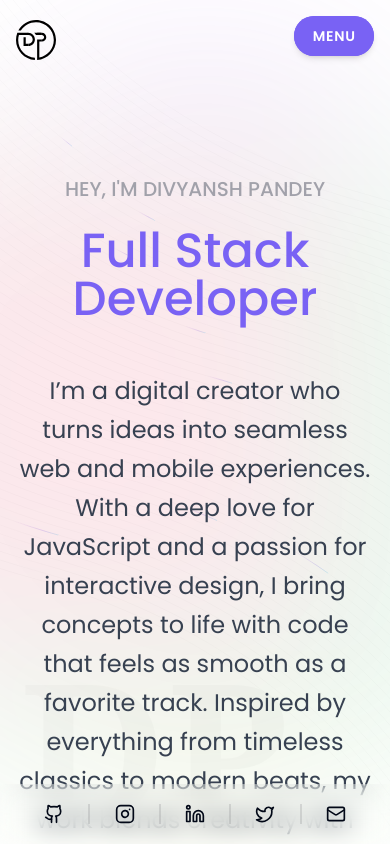
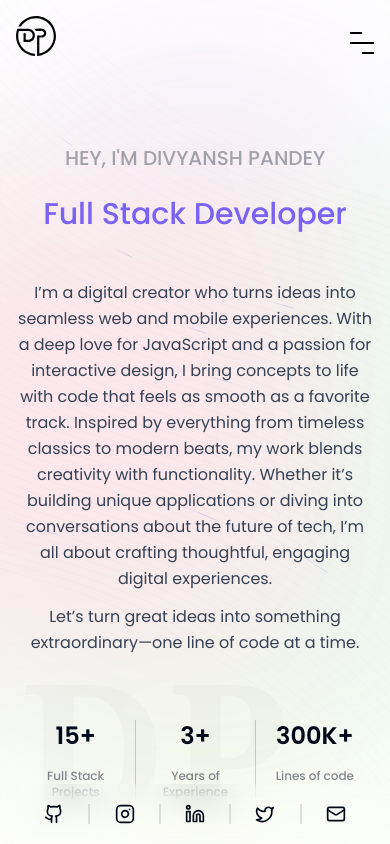
Before and after one commit to inevitableDivu/portfolio, a Next.js app: page / in a window 390 px wide. Built offline with nearby package versions, Linux system fonts and the light colour scheme.

Commit message:
Feat: update layout and styles across components; add MenuIcon for improved navigation

```diff
--- /dev/null
+++ b/assets/menu.tsx
@@ -0,0 +1,30 @@
+import { cn } from "@/lib/utils";
+import React from "react";
+
+interface IMenuIconProps extends React.SVGProps<SVGSVGElement> {
+	isOpen?: boolean;
+}
+
+function MenuIcon(props: IMenuIconProps) {
+	return (
+		<div className="h-full flex flex-col gap-2">
+			<div
+				className={cn("h-0.5 w-3 bg-black transition-all duration-300 delay-150", {
+					"rotate-45 translate-y-1.5 translate-x-0.5 bg-white": props.isOpen,
+				})}
+			/>
+			<div
+				className={cn("h-0.5 w-6 bg-black transition-all duration-300 delay-150", {
+					"-rotate-45 bg-white": props.isOpen,
+				})}
+			/>
+			<div
+				className={cn("h-0.5 w-3 bg-black self-end transition-all duration-300 delay-150", {
+					"rotate-45 -translate-y-1.5 -translate-x-0.5 bg-white": props.isOpen,
+				})}
+			/>
+		</div>
+	);
+}
+
+export default MenuIcon;
--- a/components/animation-wrapper.tsx
+++ b/components/animation-wrapper.tsx
@@ -67,7 +67,7 @@ function Wrapper({ children }: React.PropsWithChildren) {
 	}, [dimensions.height, dimensions.width]);
 
 	return (
-		<div className="flex-1 max-w-2xl sm:max-w-xl md:max-w-2xl lg:max-w-none mx-auto my-12 md:my-0 flex flex-col z-20 pb-20 sm:pb-0 text-center">
+		<div className="flex-1 max-w-2xl sm:max-w-xl md:max-w-2xl lg:max-w-5xl xl:max-w-none mx-auto my-12 md:my-0 flex flex-col z-20 pb-20 sm:pb-0 text-center">
 			<motion.p
 				className="fixed inset-0 text-white flex items-center justify-center z-[999999] text-xl lg:text-3xl font-semibold"
 				{...anim(text)}
--- a/components/background-beams.tsx
+++ b/components/background-beams.tsx
@@ -142,7 +142,7 @@ export default function BackgroundBeams({ className }: { className?: string }) {
 				<div className="h-[36rem] aspect-square bg-green-500 dark:bg-green-400 -left-20 bottom-24 absolute blur-3xl" />
 				<div className="h-[30rem] aspect-square bg-rose-600 dark:bg-rose-400 right-16 md:right-[calc(30vw)] top-[calc(20vh)] absolute blur-3xl" />
 			</div>
-			<div className="absolute bottom-0 md:bottom-5 left-5 text-[12rem] md:text-[16rem] xl:text-[24rem] font-bold text-black/[2%] dark:text-white/[1%] leading-none">
+			<div className="absolute bottom-0 md:bottom-5 left-5 text-[12rem] md:text-[16rem] xl:text-[24rem] font-bold text-black/[2%] dark:text-white/[1%] leading-none select-none">
 				<span className="uppercase font-serif">DP</span>
 			</div>
 		</div>
--- a/components/footer.tsx
+++ b/components/footer.tsx
@@ -3,7 +3,7 @@ import SocialButtons from "./social.button";
 
 function Footer() {
 	return (
-		<div className="flex items-center justify-center mt-10 pb-10">
+		<div className="flex items-center justify-center sm:mt-10 sm:pb-10">
 			<SocialButtons />
 		</div>
 	);
--- a/components/link.tsx
+++ b/components/link.tsx
@@ -36,7 +36,7 @@ function CustomLink({
 				<span
 					id="cardHover"
 					className={cn(
-						"text-xs xl:text-sm relative group text-slate-600 dark:text-slate-300",
+						"text-sm relative group text-slate-600 dark:text-slate-300",
 						className
 					)}
 				>
--- a/components/navbar.tsx
+++ b/components/navbar.tsx
@@ -4,13 +4,14 @@ import Logo from "@/assets/logo";
 import { useDimensions } from "@/hooks";
 import { cn } from "@/lib/utils";
 import { AnimatePresence, color, motion, useCycle } from "framer-motion";
-import { MenuIcon, MoonIcon, SunIcon } from "lucide-react";
+import { MoonIcon, SunIcon } from "lucide-react";
 import Link from "next/link";
 import { usePathname } from "next/navigation";
 import { useEffect, useRef } from "react";
 import CustomLink from "./link";
 import { useRouter } from "next/router";
 import { useTheme } from "./context/theme.provider";
+import MenuIcon from "@/assets/menu";
 
 export type Routes = "home" | "about" | "projects" | "resume" | "contact";
 
@@ -144,7 +145,7 @@ const sidebar = {
 
 export const Sidebar = () => {
 	const [isOpen, toggleOpen] = useCycle(false, true);
-	const { height, width } = useDimensions();
+	const { width } = useDimensions();
 	const router = useRouter();
 
 	useEffect(() => {
@@ -172,93 +173,41 @@ export const Sidebar = () => {
 
 	return (
 		<>
-			<div className="relative z-[99]">
-				<motion.div
-					variants={sidebar}
-					custom={{ height, width }}
-					animate={isOpen ? "open" : "closed"}
-					className="absolute bg-theme-purple dark:bg-theme-purple z-0 rounded-3xl select-none shadow-md"
+			<div className="relative z-50">
+				<button
+					onClick={() => toggleOpen()}
+					className={
+						"rounded-full h-6 aspect-square text-sm font-semibold uppercase tracking-wider z-[99] select-none relative"
+					}
 				>
-					<AnimatePresence>
-						{isOpen && (
-							<div className="px-10 pt-20 pb-8 flex flex-col gap-8 justify-between h-full">
-								<div className="flex flex-col gap-8 ">
-									{Object.values(navigation).map((nav, index) => (
-										<Link
-											href={nav.href}
-											key={nav.href}
-											style={{
-												perspective: "90px",
-												perspectiveOrigin: "top",
-											}}
-											passHref
-										>
-											<motion.div
-												initial={{ opacity: 0, rotateX: 45 }}
-												animate={{
-													opacity: 1,
-													rotateX: 0,
-													transition: {
-														delay: 0.5 + index * 0.1,
-													},
-												}}
-												exit={{
-													opacity: 0,
-												}}
-												className="text-3xl text-white font-semibold"
-											>
-												{nav.name}
-											</motion.div>
-										</Link>
-									))}
-								</div>
-								<motion.div
-									initial={{ opacity: 0 }}
-									animate={{
-										opacity: 1,
-										transition: {
-											delay: 0.75,
-										},
-									}}
-									exit={{ opacity: 0 }}
-									className=""
-								>
-									<ThemeButton color="text-white" />
-								</motion.div>
-							</div>
-						)}
-					</AnimatePresence>
-				</motion.div>
-				<MenuToggle toggle={() => toggleOpen()} {...{ isOpen }} />
+					<MenuIcon isOpen={isOpen} />
+				</button>
+
+				<div
+					className={cn(
+						"fixed inset-0 overflow-hidden flex flex-col transition-all visible",
+						{
+							"delay-700 none invisible": !isOpen,
+						}
+					)}
+				>
+					{new Array(4).fill(0).map((_, index) => (
+						<motion.div
+							key={index}
+							animate={{
+								translateX: isOpen ? 0 : -window.innerWidth,
+							}}
+							transition={{
+								type: "tween",
+								delay: index * 0.15,
+							}}
+							className="flex-[0.25] bg-slate-900"
+						></motion.div>
+					))}
+				</div>
 			</div>
 		</>
 	);
 };
 
-export const MenuToggle = ({ toggle, isOpen }: { toggle: () => void; isOpen: boolean }) => (
-	<button
-		onClick={toggle}
-		className="overflow-hidden h-10 rounded-full text-sm font-semibold uppercase tracking-wider z-[99] select-none"
-	>
-		<motion.p
-			animate={{ translateY: isOpen ? "-100%" : "0%" }}
-			transition={{ type: "tween" }}
-			className="h-full flex items-center justify-center px-4 bg-theme-purple dark:bg-slate-100 text-white dark:text-slate-900"
-		>
-			Menu
-		</motion.p>
-		<motion.p
-			animate={{
-				translateY: isOpen ? "-100%" : "0%",
-				rotateX: !isOpen ? 70 : 0,
-				top: !isOpen ? "-50%" : "0%",
-			}}
-			transition={{ type: "tween" }}
-			className="h-full flex items-center justify-center px-4 bg-white dark:bg-slate-900 text-theme-purple dark:text-slate-200"
-		>
-			Close
-		</motion.p>
-	</button>
-);
-
 export default Navbar;
--- a/constants/data.ts
+++ b/constants/data.ts
@@ -29,7 +29,7 @@ type SiteStyle = {
 	cursor: boolean;
 };
 
-const backgroundsArr: SiteStyle["background"][] = ["beam", "boxes", "none"];
+export const backgroundsArr: SiteStyle["background"][] = ["beam", "boxes", "none"];
 
 export const styles: SiteStyle = {
 	background: "beam",
--- a/hooks/useDimensions.tsx
+++ b/hooks/useDimensions.tsx
@@ -14,7 +14,7 @@ export const useDimensions = () => {
 		const resize = () => {
 			setDimensions({ width: window.innerWidth, height: window.innerHeight });
 		};
-		window.addEventListener("resize", resize);
+		window.addEventListener("resize", throttle(resize, 200));
 		resize();
 
 		return () => window.removeEventListener("resize", resize);
@@ -22,3 +22,14 @@ export const useDimensions = () => {
 
 	return dimensions;
 };
+
+function throttle<T extends Function>(func: T, delay: number) {
+	let lastCall = 0;
+	return function (this: any, ...args: any[]) {
+		const now = Date.now();
+		if (now - lastCall >= delay) {
+			lastCall = now;
+			func.apply(this, args);
+		}
+	};
+}
--- a/pages/index.tsx
+++ b/pages/index.tsx
@@ -1,58 +1,56 @@
 import Wrapper from "@/components/animation-wrapper";
-import Heading from "@/components/heading";
-import CustomLink from "@/components/link";
 import { beamStyle, profile, user } from "@/constants/data";
-import { ABOUT_FORMAT_CONSTANTS, formatText } from "@/lib/markdown";
+import { formatText } from "@/lib/markdown";
 import { cn } from "@/lib/utils";
-import { ArrowUp } from "lucide-react";
+
+const AboutRenderer = (props: { text: React.ReactNode }) => {
+	return (
+		<p
+			className={cn(
+				"dark:font-normal text-base md:text-lg lg:text-xl xl:text-2xl leading-relaxed text-gray-700",
+				beamStyle
+			)}
+		>
+			{props.text}
+		</p>
+	);
+};
+
+const StatRenderer = (props: { title: number | string; description: string }) => {
+	return (
+		<div className="px-4 md:px-16 flex flex-col gap-4">
+			<div className="text-2xl md:text-4xl font-semibold">{props.title}+</div>
+			<div className="text-[#0F172A]/50 text-xs font-medium md:font-normal md:text-base">
+				{props.description}
+			</div>
+		</div>
+	);
+};
 
 function Home() {
 	return (
 		<Wrapper>
-			<div className="text-xl uppercase text-zinc-400 font-medium mt-16">
+			<div className="text-xl uppercase text-zinc-400 font-medium mt-10 sm:mt-16">
 				Hey, I&apos;m {user.name}
 			</div>
-			<div className="text-theme-purple text-5xl font-medium mt-6 mb-12">
+			<div className="text-theme-purple  text-3xl lg:text-5xl font-medium mt-6 mb-12">
 				Full Stack Developer
 			</div>
 			<div className="space-y-3 flex flex-col">
 				{Array.isArray(profile.about) ? (
-					profile.about.map((para, index) => (
-						<p
-							key={index}
-							className={cn(
-								"dark:font-normal text-2xl leading-relaxed text-gray-700",
-								beamStyle
-							)}
-						>
-							{para}
-						</p>
+					profile.about.map((item, index) => (
+						<AboutRenderer key={index} text={String(item)} />
 					))
 				) : (
-					<p
-						className={cn(
-							"dark:font-normal text-2xl leading-relaxed text-gray-700",
-							beamStyle
-						)}
-					>
-						{formatText(String(profile.about))}
-					</p>
+					<AboutRenderer text={formatText(String(profile.about))} />
 				)}
 			</div>
-			<div className="flex-1 my-16 flex items-center justify-center">
+
+			<div className="flex-1 mb-0 my-16 flex items-center justify-center">
 				<div className="grid grid-cols-3 divide-x-[0.5px] divide-[#0F172A]/20">
-					<div className="px-16 flex flex-col gap-4">
-						<div className="text-4xl font-semibold">15+</div>
-						<div className="text-[#0F172A]/50">Full Stack Projects</div>
-					</div>
-					<div className="px-20 flex flex-col gap-4">
-						<div className="text-4xl font-semibold">3+</div>
-						<div className="text-[#0F172A]/50">Years of Experience</div>
-					</div>
-					<div className="px-20 flex flex-col gap-4">
-						<div className="text-4xl font-semibold">10+</div>
-						<div className="text-[#0F172A]/50">Mobile Apps</div>
-					</div>
+					<StatRenderer title={15} description="Full Stack Projects" />
+					<StatRenderer title={3} description="Years of Experience" />
+					<StatRenderer title={"300K"} description="Lines of code" />
 				</div>
 			</div>
 		</Wrapper>
--- a/tailwind.config.ts
+++ b/tailwind.config.ts
@@ -9,6 +9,7 @@ const config = {
 		"./constants/**/*.{ts,tsx}",
 		"./app/**/*.{ts,tsx}",
 		"./src/**/*.{ts,tsx}",
+		"./**/*.{ts,tsx}",
 	],
 	prefix: "",
 	theme: {
```
